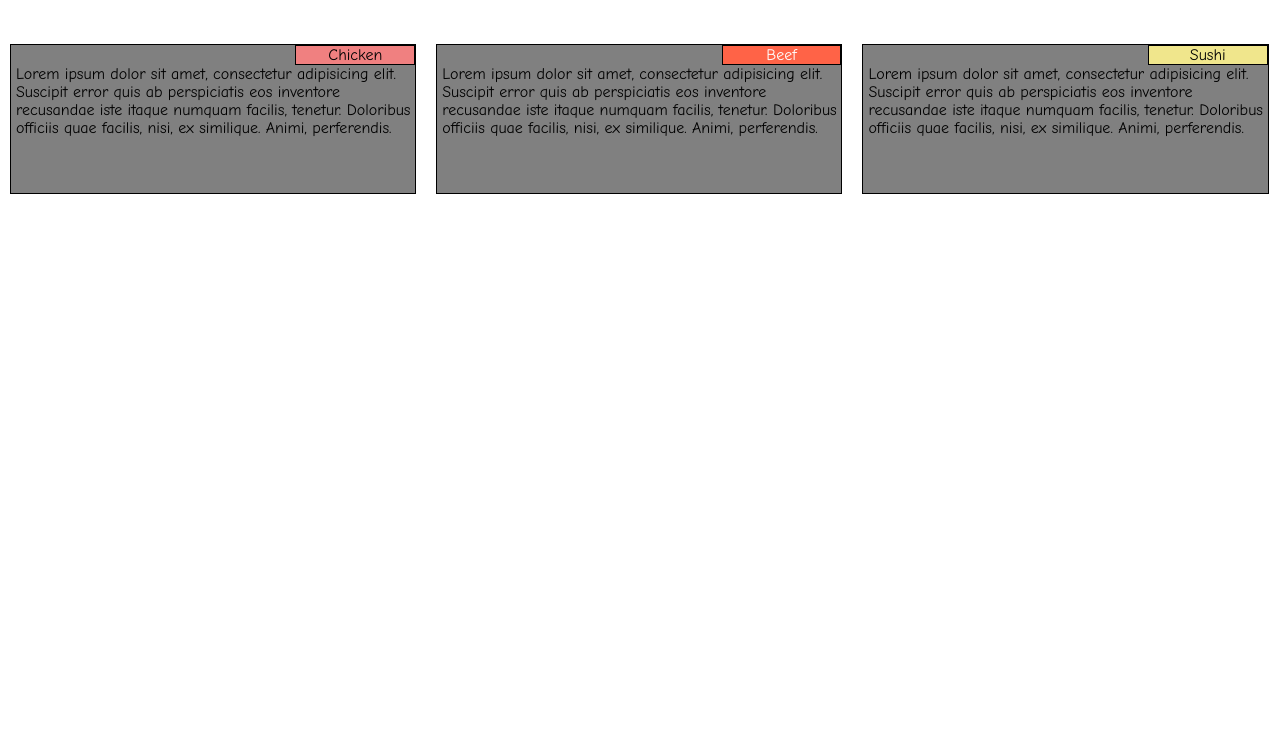
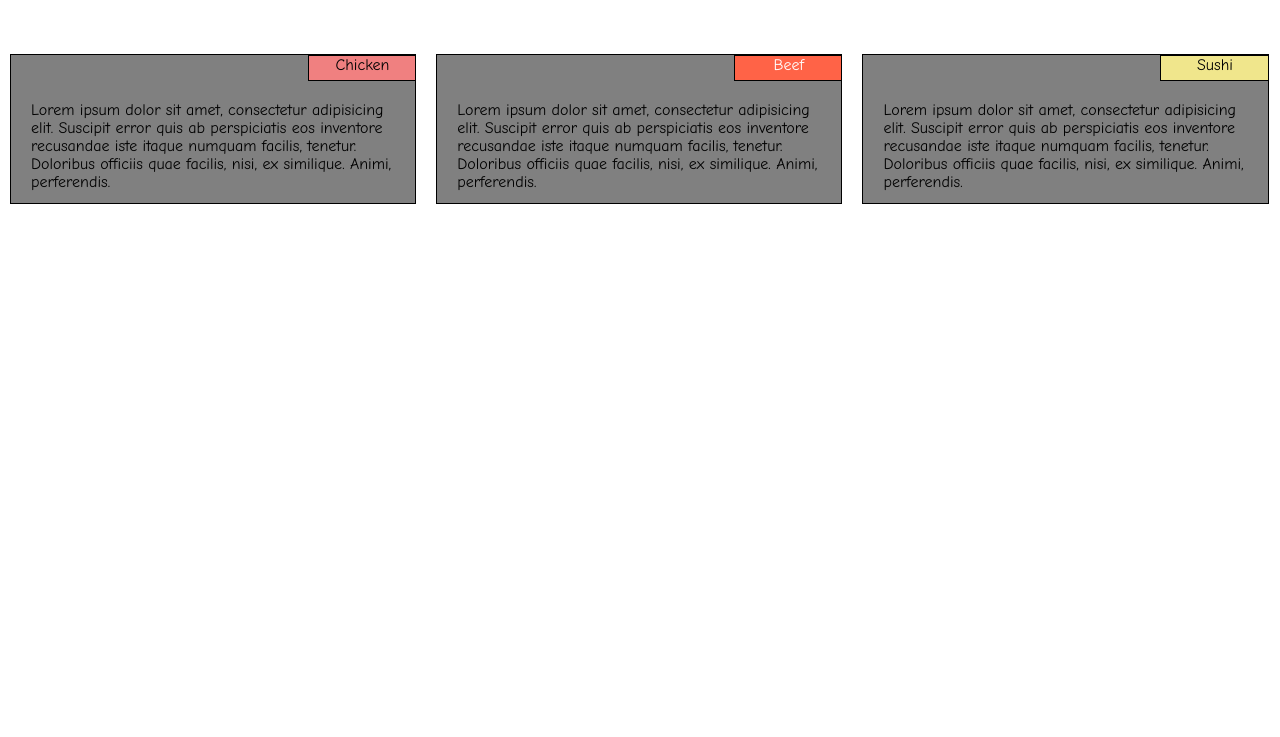
Before and after one commit to Meilin-Lyu/Assignments-solution-for-front-end, a plain HTML site: page mod2_solution/index.html in a window 1280 px wide. Shown: the part 63-800 px from the top of the page. Drawn offline with Linux system fonts and the light colour scheme.

Commit message:
Update css.css

```diff
--- a/mod2_solution/css/css.css
+++ b/mod2_solution/css/css.css
@@ -6,19 +6,21 @@
 
 
 h1 {
+  margin-top:10px;
   margin-bottom: 60px;
   text-align: center;
   font-family: Comic Sans MS;
 }
 
-#p4,#p5,#p6{
+#p7,#p8,#p9{
   background: grey;
   height: 150px;
   font-family: Comic Sans MS;
   color: black;
-  padding:0px 0px 5px 5px;
+  padding:0px 20px 20px 20px;
   overflow: hidden;
   border:1px solid black;
+
 }
 
 
@@ -34,7 +36,8 @@ h1 {
 
   }
 
-  #p7 #p1{
+  #p4 #p1{
+  margin-bottom: 20px
   color: black;
   background:#F08080;
   text-align:center;
@@ -46,7 +49,8 @@ h1 {
   border:1px solid black;
 }
 
-  #p8 #p2{
+  #p5 #p2{
+  margin-bottom: 20px;
   color:white;
   background:#FF6347;
   text-align:center;
@@ -58,7 +62,8 @@ h1 {
   border:1px solid black;
 }
 
-  #p9 #p3{
+  #p6 #p3{
+  margin-bottom:20px;
   color:black;
   background:#F0E68C;
   text-align:center;
@@ -107,6 +112,7 @@ h1 {
 
 
 #p4 #p1{
+  margin-bottom: 20px;
   color: black;
   background:#F08080;
   text-align:center;
@@ -114,11 +120,12 @@ h1 {
   height: 20%;
   position:relative;
   top:0%;
-  left:70%;
+  left:76%;
   border:1px solid black;
 }
 
   #p5 #p2{
+  margin-bottom: 20px;
   color:white;
   background:#FF6347;
   text-align:center;
@@ -126,11 +133,12 @@ h1 {
   height:20%;
   position:relative;
   top:0%;
-  left:70%;
+  left:76%;
   border:1px solid black;
 }
 
   #p6 #p3{
+  margin-bottom: 20px;
   color:black;
   background:#F0E68C;
   text-align:center;
@@ -138,6 +146,6 @@ h1 {
   height: 20%;
   position:relative;
   top:0%;
-  left:70%;
+  left:76%;
   border:1px solid black;
   }
```
